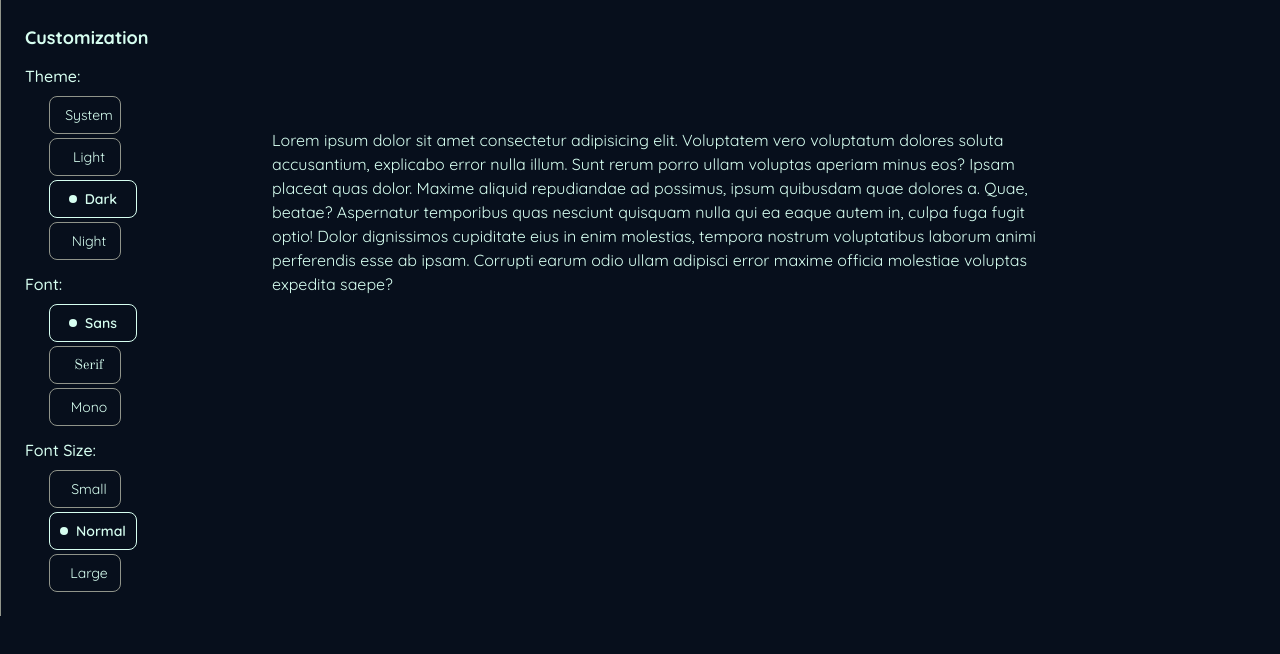
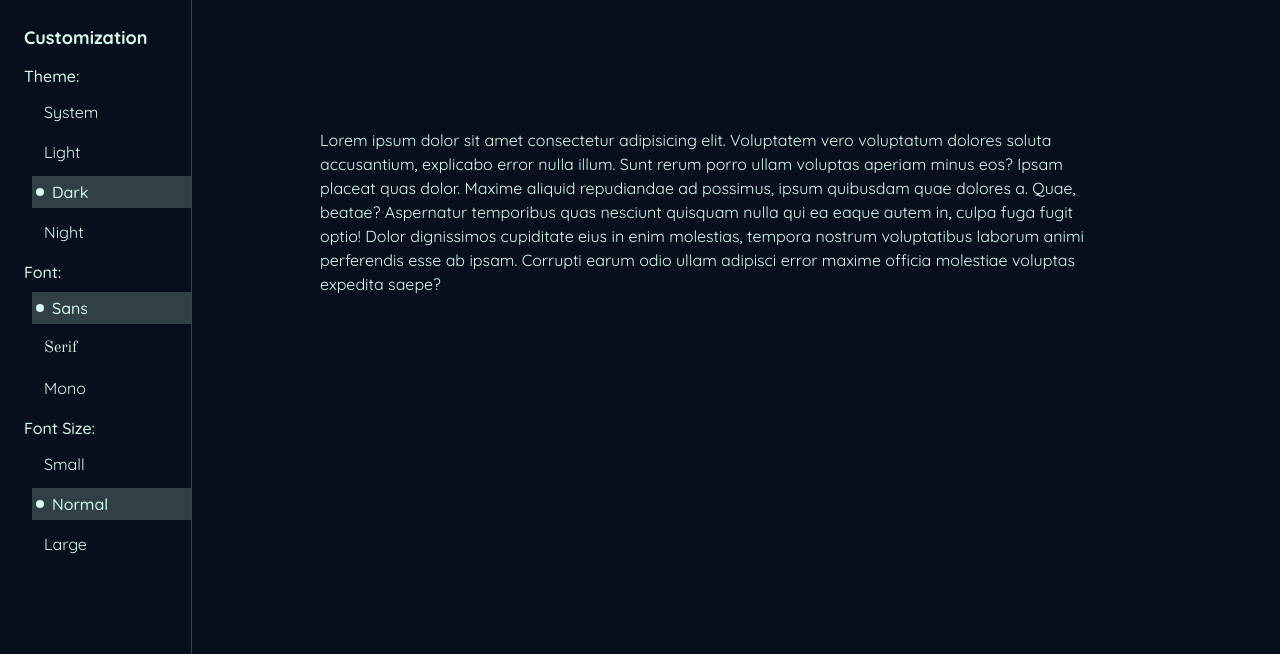
Before and after one commit to AtanasovCode/atanasov-wiki, a React (Vite) app: page / in a window 1280 px wide. Shown: the top 654 px of the page. Built offline with nearby package versions, Linux system fonts and the light colour scheme.

Commit message:
change panel look & animations

```diff
--- a/src/App.tsx
+++ b/src/App.tsx
@@ -36,7 +36,7 @@ const App = () => {
         font === "mono" && "font-mono"
       )}
     >
-      <div className="flex items-start justify-start gap-4">
+      <div className="flex items-start justify-start gap-32">
         <CustomizationPanel />
         <div className="w-3xl mt-32 text-body">
           Lorem ipsum dolor sit amet consectetur adipisicing elit. Voluptatem vero voluptatum dolores soluta accusantium, explicabo error nulla illum. Sunt rerum porro ullam voluptas aperiam minus eos? Ipsam placeat quas dolor. Maxime aliquid repudiandae ad possimus, ipsum quibusdam quae dolores a. Quae, beatae? Aspernatur temporibus quas nesciunt quisquam nulla qui ea eaque autem in, culpa fuga fugit optio! Dolor dignissimos cupiditate eius in enim molestias, tempora nostrum voluptatibus laborum animi perferendis esse ab ipsam. Corrupti earum odio ullam adipisci error maxime officia molestiae voluptas expedita saepe?
--- a/src/components/customization/CustomizationPanel.tsx
+++ b/src/components/customization/CustomizationPanel.tsx
@@ -37,7 +37,7 @@ const CustomizationPanel = () => {
 
     return (
         <div
-            className="flex flex-col items-start justify-start gap-3 w-64 p-6 border-l border-secondary"
+            className="flex flex-col items-start justify-start gap-3 min-w-48 min-h-screen border-r p-6 pr-0 border-slate-700"
         >
             <div className="font-bold text-lg">
                 Customization
--- a/src/components/customization/OptionChoice.tsx
+++ b/src/components/customization/OptionChoice.tsx
@@ -20,15 +20,18 @@ const OptionChoice = ({
     return (
         <div
             className={clsx(
-                "flex items-center justify-center cursor-pointer border",
-                "p-2 rounded-lg text-sm transition-all duration-300 gap-2",
-                currentOption == value ? "border-text w-22 font-semibold" : "border-secondary w-18",
+                "relative flex items-center justify-start cursor-pointer w-full p-1",
+                "text-md gap-2 transition-all duration-300",
+                "before:transition-all before:duration-400 before:absolute before:content-['']",
+                "before:z-1 before:top-0 before:left-0 before:h-full before:w-0",
+                currentOption == value && "font-medium bg-text/20 hover:before:w-0",
+                currentOption != value && "hover:before:bg-text/25 hover:before:w-full",
             )}
             onClick={() => setOption(value)}
         >
             <div
                 className={clsx(
-                    "aspect-square text-black text-xs flex items-center justify-center rounded-full bg-text transition-transform duration-200",
+                    "rounded-full aspect-square bg-text transition-transform duration-300",
                     currentOption === value ? "w-2 scale-100" : "scale-0 w-0"
                 )}
             >
--- a/src/components/customization/OptionSelect.tsx
+++ b/src/components/customization/OptionSelect.tsx
@@ -17,11 +17,11 @@ interface OptionSelectProps {
 
 const OptionSelect = ({ optionType, availableOptions, currentOption, setOption }: OptionSelectProps) => {
     return (
-        <div className="flex items-start justify-start flex-col gap-2">
+        <div className="flex items-start justify-start flex-col gap-2 w-full">
             <div className="font-medium text-md">
                 {optionType}:
             </div>
-            <div className="flex flex-col items-start justify-start gap-1 pl-6">
+            <div className="flex flex-col items-start justify-start gap-2 pl-2 w-full">
                 {
                     availableOptions.map((option) => {
                         return (
```
